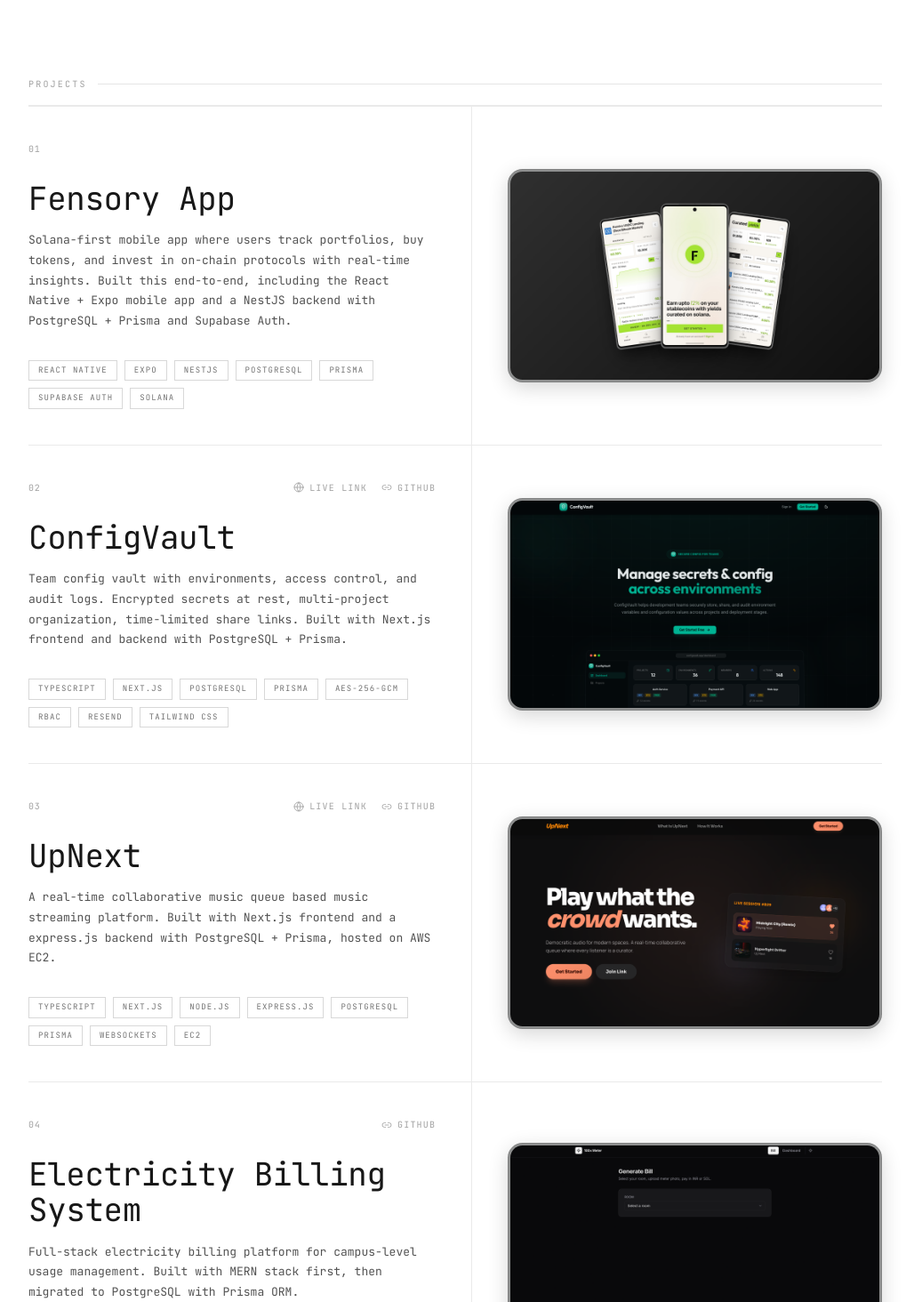
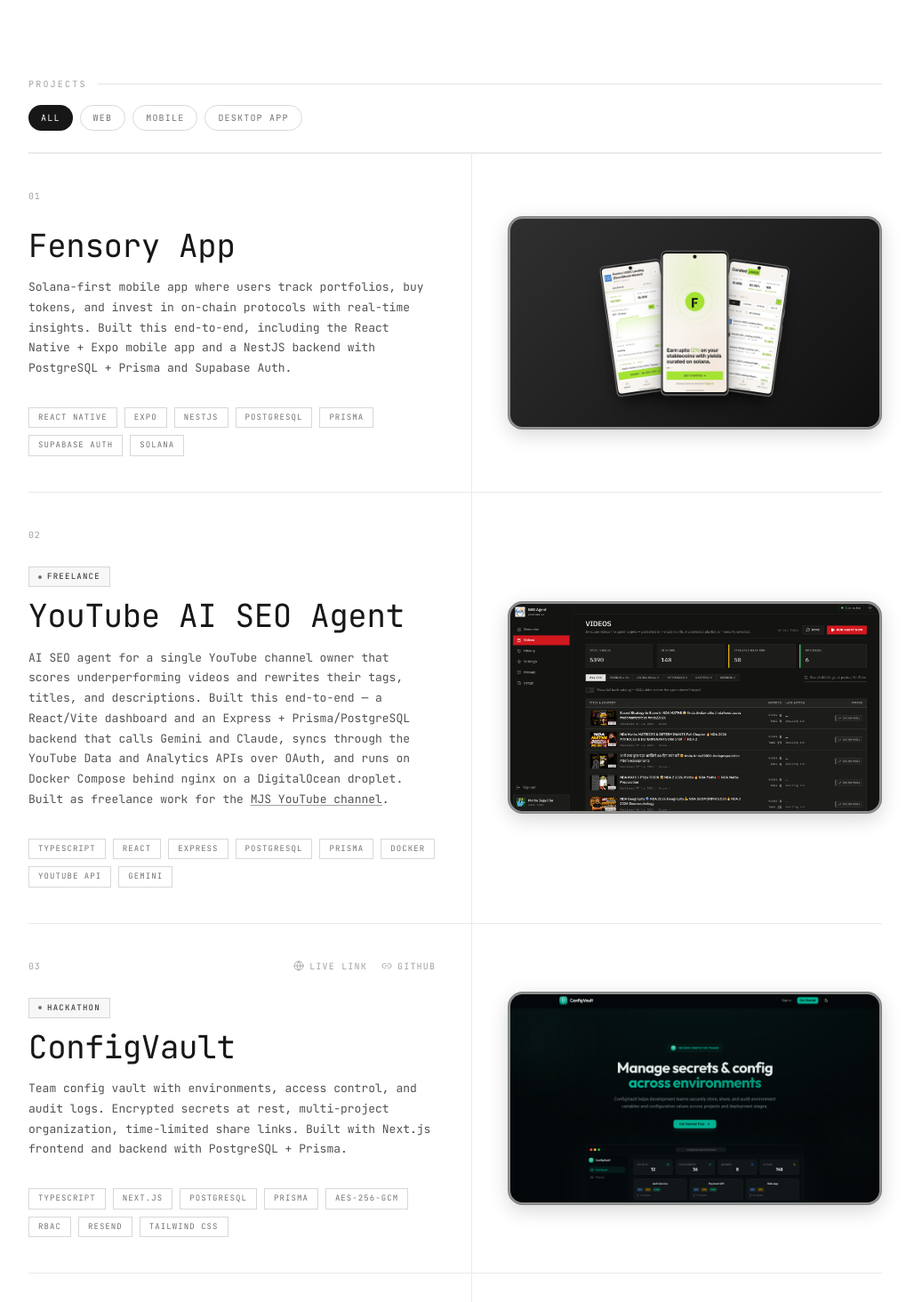
Before and after one commit to Divyansh2903/portfolio, a React (Vite) app: page / in a window 1280 px wide. Shown: the part 1466-2930 px from the top of the page at 89% size, without its empty margins (128-1156 px from the left). Built offline with nearby package versions, Linux system fonts and the light colour scheme.

Commit message:
Add SEO Agent project and platform filters to Projects section

```diff
--- a/src/components/ProjectCard.tsx
+++ b/src/components/ProjectCard.tsx
@@ -1,11 +1,16 @@
 import { motion } from 'framer-motion';
 import { Download, Globe, Link2 } from 'lucide-react';
+import type { ReactNode } from 'react';
 import { fadeUpItem, sectionViewport } from '../lib/motion';
+
+export type ProjectCategory = 'web' | 'mobile' | 'desktop';
 
 export type ProjectCardData = {
   id: string;
   title: string;
-  description: string;
+  category: ProjectCategory;
+  description: ReactNode;
+  badge?: string;
   tags: string[];
   liveUrl?: string;
   downloadUrl?: string;
@@ -73,6 +78,13 @@ export function ProjectCard({ project, index }: ProjectCardProps) {
           </div>
         </div>
 
+        {project.badge ? (
+          <span className="mb-3 inline-flex w-fit items-center gap-1.5 border border-neutral-300/90 bg-neutral-100/80 px-2.5 py-1 font-mono text-[9px] font-medium uppercase tracking-[0.14em] text-neutral-700 dark:border-neutral-700/90 dark:bg-neutral-800/60 dark:text-neutral-200">
+            <span className="size-1 rounded-full bg-neutral-500 dark:bg-neutral-400" aria-hidden />
+            {project.badge}
+          </span>
+        ) : null}
+
         <h3 className="font-mono text-[clamp(1.9rem,2.8vw,2.45rem)] font-normal leading-[1.12] tracking-[-0.01em] text-neutral-900 dark:text-neutral-100">
           {project.title}
         </h3>
--- a/src/components/Projects.tsx
+++ b/src/components/Projects.tsx
@@ -1,16 +1,21 @@
-import { ProjectCard, type ProjectCardData } from './ProjectCard';
+import { useState } from 'react';
+import { motion } from 'framer-motion';
+import { ProjectCard, type ProjectCardData, type ProjectCategory } from './ProjectCard';
 import { SectionHeader } from './SectionHeader';
+import { fadeUpItem, sectionViewport } from '../lib/motion';
 import configVaultMockup from '../../mockups/configvault_mockup.png';
 import encoreMockup from '../../mockups/encore_mockup.png';
 import displayPlacerMockup from '../../mockups/displayPlacer_mockups.png';
 import electricityBillingMockup from '../../mockups/electricity_mockup.png';
 import fensoryMockup from '../../mockups/fensory_mockup.png';
+import seoAgentMockup from '../../mockups/seoagent_mockup.png';
 import upnextMockup from '../../mockups/upnext_mockup.png';
 
 const projects: ProjectCardData[] = [
   {
     id: '01',
     title: 'Fensory App',
+    category: 'mobile',
     description:
       'Solana-first mobile app where users track portfolios, buy tokens, and invest in on-chain protocols with real-time insights. Built this end-to-end, including the React Native + Expo mobile app and a NestJS backend with PostgreSQL + Prisma and Supabase Auth.',
     tags: ['REACT NATIVE', 'EXPO', 'NESTJS', 'POSTGRESQL', 'PRISMA', 'SUPABASE AUTH', 'SOLANA'],
@@ -20,7 +25,39 @@ const projects: ProjectCardData[] = [
   },
   {
     id: '02',
+    title: 'YouTube AI SEO Agent',
+    category: 'web',
+    badge: 'FREELANCE',
+    description: (
+      <>
+        AI SEO agent for a single YouTube channel owner that scores
+        underperforming videos and rewrites their tags, titles, and
+        descriptions. Built this end-to-end — a React/Vite dashboard and an
+        Express + Prisma/PostgreSQL backend that calls Gemini and Claude, syncs
+        through the YouTube Data and Analytics APIs over OAuth, and runs on Docker
+        Compose behind nginx on a DigitalOcean droplet. Built as freelance work
+        for the{' '}
+        <a
+          href="https://www.youtube.com/@MathsJugadSe"
+          target="_blank"
+          rel="noreferrer"
+          className="underline underline-offset-2 decoration-neutral-400 transition-colors hover:text-neutral-900 dark:hover:text-neutral-100"
+        >
+          MJS YouTube channel
+        </a>
+        .
+      </>
+    ),
+    tags: ['TYPESCRIPT', 'REACT', 'EXPRESS', 'POSTGRESQL', 'PRISMA', 'DOCKER', 'YOUTUBE API', 'GEMINI'],
+    previewLabel: 'APP PREVIEW',
+    previewImage: seoAgentMockup,
+    previewDeviceFrame: true,
+  },
+  {
+    id: '03',
     title: 'ConfigVault',
+    category: 'web',
+    badge: 'HACKATHON',
     description:
       'Team config vault with environments, access control, and audit logs. Encrypted secrets at rest, multi-project organization, time-limited share links. Built with Next.js frontend and backend with PostgreSQL + Prisma.',
     tags: [
@@ -40,8 +77,10 @@ const projects: ProjectCardData[] = [
     previewDeviceFrame: true,
   },
   {
-    id: '03',
+    id: '04',
     title: 'UpNext',
+    category: 'web',
+    badge: 'PERSONAL',
     description:
       'A real-time collaborative music queue based music streaming platform. Built with Next.js frontend and a express.js backend with PostgreSQL + Prisma, hosted on AWS EC2.',
     tags: ['TYPESCRIPT', 'NEXT.JS', 'NODE.JS', 'EXPRESS.JS', 'POSTGRESQL', 'PRISMA', 'WEBSOCKETS', 'EC2'],
@@ -52,19 +91,10 @@ const projects: ProjectCardData[] = [
     previewDeviceFrame: true,
   },
   {
-    id: '04',
-    title: 'Electricity Billing System',
-    description:
-      'Full-stack electricity billing platform for campus-level usage management. Built with MERN stack first, then migrated to PostgreSQL with Prisma ORM.',
-    tags: ['REACT.JS', 'EXPRESS.JS', 'POSTGRESQL', 'PRISMA', 'GEMINI API', 'RAZORPAY', 'WEB3.JS'],
-    repoUrl: 'https://github.com/Divyansh2903/Billing_System',
-    previewLabel: 'APP PREVIEW',
-    previewImage: electricityBillingMockup,
-    previewDeviceFrame: true,
-  },
-  {
     id: '05',
     title: 'Encore Medlabs',
+    category: 'mobile',
+    badge: 'FREELANCE',
     description:
       'Cross-platform medical lab booking app with a companion vendor app, built using Flutter and Firebase. Patients book tests and view pricing while vendors manage orders and real-time discounts.',
     tags: ['FLUTTER', 'FIREBASE', 'CLOUD FUNCTIONS'],
@@ -76,6 +106,8 @@ const projects: ProjectCardData[] = [
   {
     id: '06',
     title: 'Display Manager',
+    category: 'desktop',
+    badge: 'PERSONAL',
     description:
       'A macOS menu bar app for saving and switching between display configurations with named profiles, visual layout previews, and one-click apply.',
     tags: ['SWIFT', 'SWIFTUI', 'APPKIT', 'COREGRAPHICS', 'DISPLAYPLACER', 'MACOS'],
@@ -86,17 +118,75 @@ const projects: ProjectCardData[] = [
     previewImage: displayPlacerMockup,
     previewDeviceFrame: true,
   },
+  {
+    id: '07',
+    title: 'Electricity Billing System',
+    category: 'web',
+    badge: 'LEARNING',
+    description:
+      'Full-stack electricity billing platform for campus-level usage management. Built with MERN stack first, then migrated to PostgreSQL with Prisma ORM.',
+    tags: ['REACT.JS', 'EXPRESS.JS', 'POSTGRESQL', 'PRISMA', 'GEMINI API', 'RAZORPAY', 'WEB3.JS'],
+    repoUrl: 'https://github.com/Divyansh2903/Billing_System',
+    previewLabel: 'APP PREVIEW',
+    previewImage: electricityBillingMockup,
+    previewDeviceFrame: true,
+  },
+];
+
+type FilterValue = ProjectCategory | 'all';
+
+const FILTERS: { value: FilterValue; label: string }[] = [
+  { value: 'all', label: 'All' },
+  { value: 'web', label: 'Web' },
+  { value: 'mobile', label: 'Mobile' },
+  { value: 'desktop', label: 'Desktop App' },
 ];
 
 export function Projects() {
+  const [filter, setFilter] = useState<FilterValue>('all');
+
+  const filteredProjects =
+    filter === 'all' ? projects : projects.filter((project) => project.category === filter);
+
   return (
     <section id="projects" aria-labelledby="projects-heading" className="scroll-mt-8">
       <SectionHeader title="Projects" />
       <h2 id="projects-heading" className="sr-only">
         Projects
       </h2>
+
+      <motion.div
+        variants={fadeUpItem}
+        initial="hidden"
+        whileInView="visible"
+        viewport={sectionViewport}
+        className="mb-6 flex flex-wrap gap-2"
+        role="tablist"
+        aria-label="Filter projects by platform"
+      >
+        {FILTERS.map(({ value, label }) => {
+          const isActive = filter === value;
+          return (
+            <button
+              key={value}
+              type="button"
+              role="tab"
+              aria-selected={isActive}
+              onClick={() => setFilter(value)}
+              className={`inline-flex items-center rounded-full px-3.5 py-1.5 font-mono text-[10px] uppercase tracking-[0.12em] transition-colors ${
+                isActive
+                  ? 'bg-neutral-900 text-neutral-50 dark:bg-neutral-100 dark:text-neutral-900'
+                  : 'border border-neutral-300/90 text-neutral-500 hover:text-neutral-800 dark:border-neutral-700/90 dark:text-neutral-400 dark:hover:text-neutral-200'
+              }`}
+            >
+              {label}
+            </button>
+          );
+        })}
+      </motion.div>
+
       <div className="border-y border-neutral-200/80 dark:border-neutral-800/95">
-        {projects.map((project, index) => (
+        {filteredProjects.map((project, index) => (
           <ProjectCard key={project.id} project={project} index={index} />
         ))}
       </div>
```
Also changed, not shown: mockups/seoagent_mockup.png (added).
